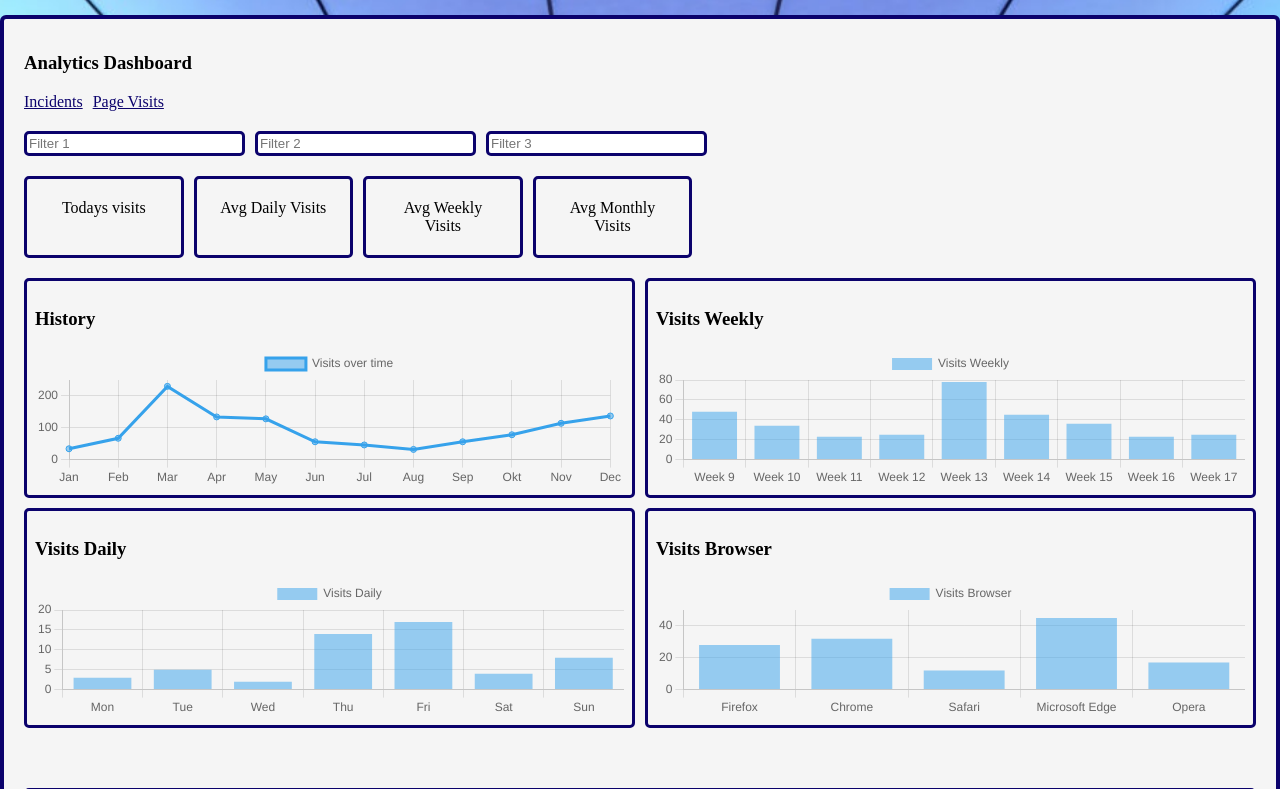
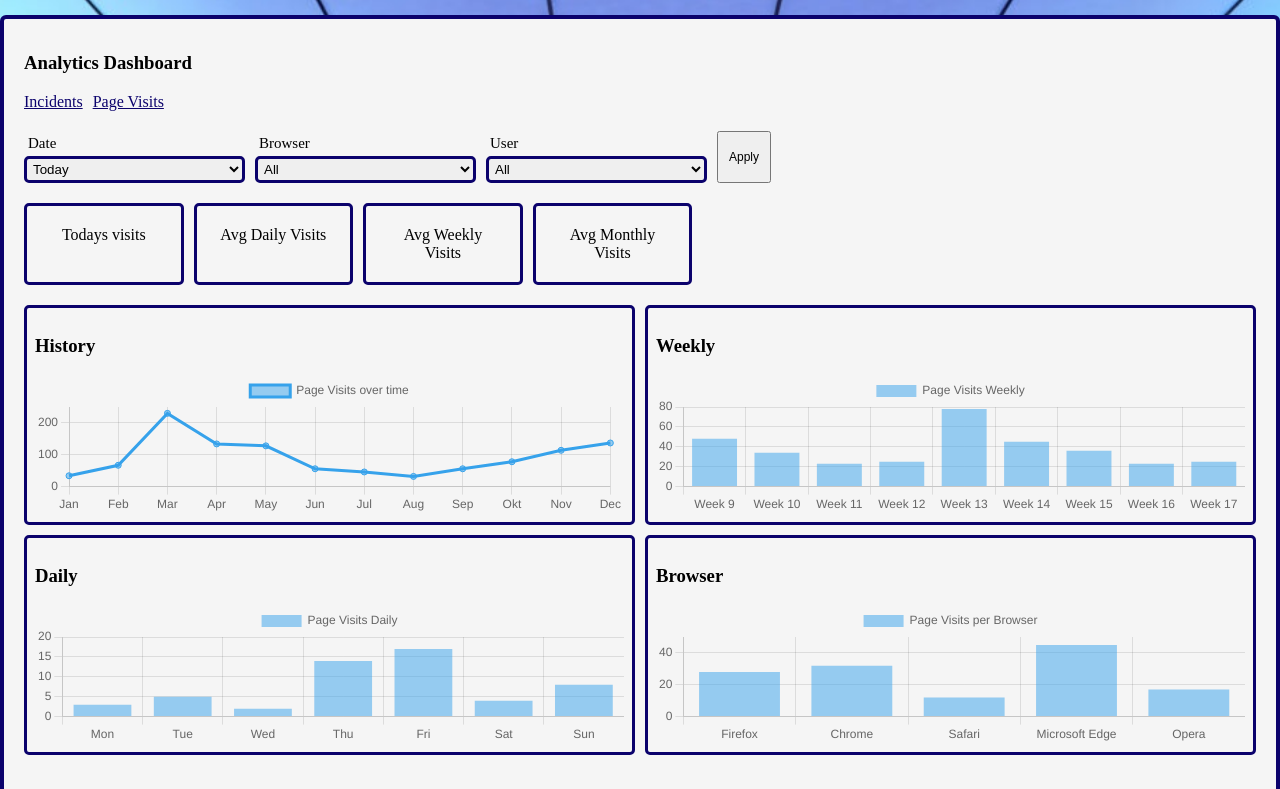
Before and after one commit to FredrikNilback/WebSystemProject, a PHP site: page /visits.html in a window 1280 px wide. Shown: the part 158-947 px from the top of the page. Run offline with PHP 8.4, Linux system fonts and the light colour scheme.

Commit message:
Analytics och visits20260422

```diff
--- a/public_html/Project/css/analytics.css
+++ b/public_html/Project/css/analytics.css
@@ -23,11 +23,27 @@
     gap: 10px;
 }
 
-.filters input {                         /*för att ändra input-raderna*/
+.filters input,
+.filters select {                         /*för att ändra input-raderna*/
     width: 221px;
     padding: 2px;
     border-radius: 5px;
     border: #0b026c solid;
+}
+
+.filter-group {
+    display: flex;
+    flex-direction: column;
+}
+
+.filter-group label {
+    font-size: 15px;
+    margin: 4px;
+}
+
+#ApplyFilters {
+    padding: 1px 10px;
+    font-size: 12px;
 }
 
 .content {
--- a/public_html/Project/js/analytics.js
+++ b/public_html/Project/js/analytics.js
@@ -5,7 +5,7 @@ new Chart(document.getElementById('History_lineChart'), {       //linecharten
     data: {
         labels: ['Jan', 'Feb', 'Mar', 'Apr', 'May', 'Jun', 'Jul', 'Aug', 'Sep', 'Okt', 'Nov', 'Dec'],
         datasets: [{
-            label: 'Incidents',
+            label: 'Number of incidents',
             data: [45, 35, 26, 22, 15, 35, 46, 32, 11, 17, 29, 48]
         }]
     }
@@ -27,7 +27,7 @@ new Chart(document.getElementById('Incident_Overview_barChart'), {       //barch
     data: {
         labels: ['Low', 'Medium', 'High', 'Critical'],
         datasets: [{
-            label: 'Incident Overview',
+            label: 'Number of incidents per severity',
             data: [17, 27, 6, 4]
         }]
     }
--- a/public_html/Project/js/visits.js
+++ b/public_html/Project/js/visits.js
@@ -5,7 +5,7 @@ new Chart(document.getElementById('Visits_History_lineChart'), {       //linecha
     data: {
         labels: ['Jan', 'Feb', 'Mar', 'Apr', 'May', 'Jun', 'Jul', 'Aug', 'Sep', 'Okt', 'Nov', 'Dec'],
         datasets: [{
-            label: 'Visits over time',
+            label: 'Page Visits over time',
             data: [34, 67, 230, 134, 128, 56, 46, 32, 56, 78, 114, 137]
         }]
     }
@@ -17,7 +17,7 @@ new Chart(document.getElementById('Visits_Weekly_barChart'), {       //barcharte
     data: {
         labels: ['Week 9', 'Week 10', 'Week 11', 'Week 12', 'Week 13', 'Week 14', 'Week 15', 'Week 16', 'Week 17'],
         datasets: [{
-            label: 'Visits Weekly',
+            label: 'Page Visits Weekly',
             data: [48, 34, 23, 25, 78, 45, 36, 23, 25]
         }]
     }
@@ -28,7 +28,7 @@ new Chart(document.getElementById('Visits_Daily_barChart'), {       //barcharten
     data: {
         labels: ['Mon', 'Tue', 'Wed', 'Thu', 'Fri', 'Sat', 'Sun'],
         datasets: [{
-            label: 'Visits Daily',
+            label: 'Page Visits Daily',
             data: [3, 5, 2, 14, 17, 4, 8]
         }]
     }
@@ -39,7 +39,7 @@ new Chart(document.getElementById('Browser_Daily_barChart'), {       //barcharte
     data: {
         labels: ['Firefox', 'Chrome', 'Safari', 'Microsoft Edge', 'Opera'],
         datasets: [{
-            label: 'Visits Browser',
+            label: 'Page Visits per Browser',
             data: [28, 32, 12, 45, 17]
         }]
     }
--- a/public_html/Project/visits.html
+++ b/public_html/Project/visits.html
@@ -25,9 +25,42 @@
 
         <div class="top-part">
             <div class="filters">
-                <input placeholder="Filter 1">
-                <input placeholder="Filter 2">
-                <input placeholder="Filter 3">
+                <div class="filter-group">
+                    <label for="dateRange">Date</label>
+                    <select id="dateRange">
+                        <option value="Today">Today</option>
+                        <option value="Yesterday">Yesterday</option>
+                        <option value="Current Week">Current Week</option>
+                        <option value="Current Month">Current Month</option>
+                        <option value="Custom">Custom</option>
+                    </select>
+                    <input type="date" id="Custom" style="display:none;">
+                </div>
+
+                <div class="filter-group">
+                    <label for="Browser">Browser</label>
+                    <select id="BrowserUsed">
+                        <option value="AllBrowsers">All</option>
+                        <option value="Chrome">Chrome</option>
+                        <option value="MicrosoftEdge">Microsoft Edge</option>
+                        <option value="Opera">Opera</option>
+                        <option value="Safari">Safari</option>
+                    </select>
+                </div>
+
+                <div class="filter-group">
+
+                <label for="UserVisit">User</label>
+                    <select id="User">
+                        <option value="all">All</option>
+                        <option value="User1">User 1</option>
+                        <option value="User2">User 2</option>
+                        <option value="User3">User 3</option>
+                        <option value="User4">User 4</option>
+                    </select>
+                </div>
+
+                <button id="ApplyFilters">Apply</button>
             </div>
 
             <div class="cards">
@@ -44,15 +77,15 @@
                 <canvas id="Visits_History_lineChart"></canvas>
             </div>
             <div class="chart">
-                <h3>Visits Weekly</h3>
+                <h3>Weekly</h3>
                 <canvas id="Visits_Weekly_barChart"></canvas>
             </div>
             <div class="chart">
-                <h3>Visits Daily</h3>
+                <h3>Daily</h3>
                 <canvas id="Visits_Daily_barChart"></canvas>
             </div>
             <div class="chart">
-                <h3>Visits Browser</h3>
+                <h3>Browser</h3>
                 <canvas id="Browser_Daily_barChart"></canvas>
             </div>
         </div>
```
Also changed, not shown: public_html/Project/analytics.html (+39 -6 lines).
